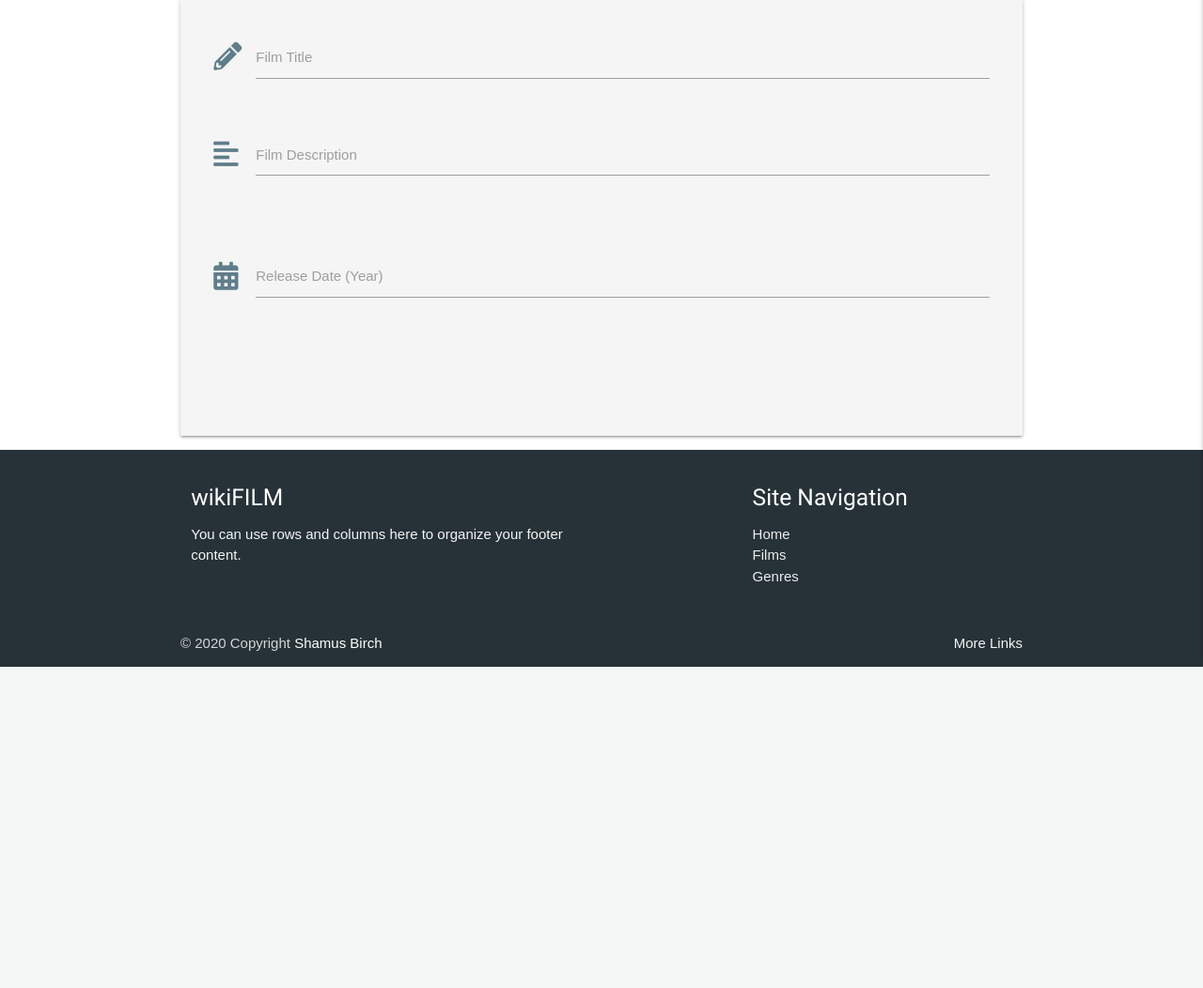
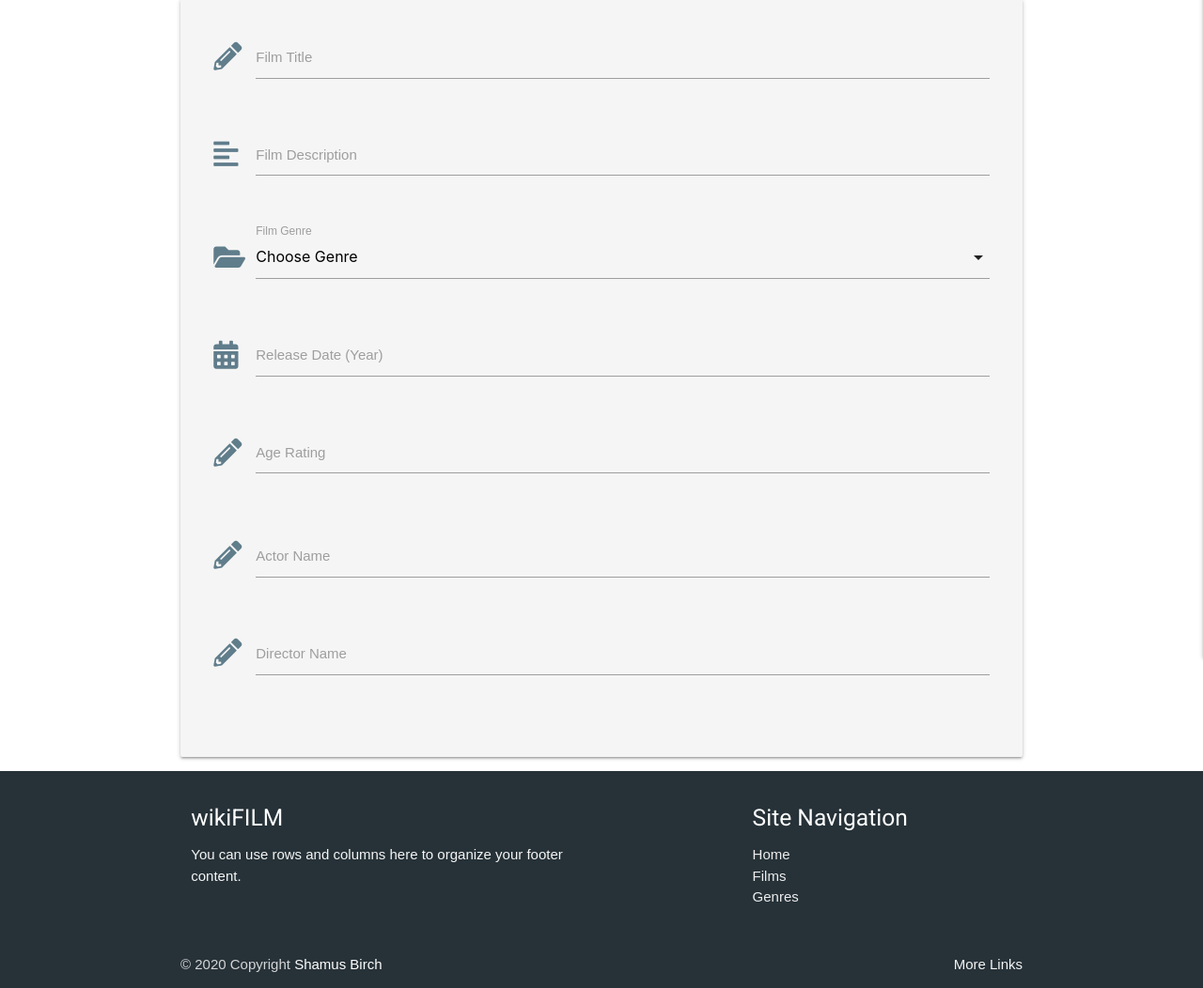
Before and after one commit to shaamuus/wikifilm, a Flask app: page /add_film in a window 1280 px wide. Shown: the part 160-1212 px from the top of the page at 94% size. Before the commit the page ends 870 px from the top, so only its background shows below. Run offline with Flask 2, Linux system fonts and the light colour scheme; data that the repository does not hold is empty; some libraries are stand-ins or nearby versions.

Commit message:
add genre dropdown and complete form inputs

```diff
--- a/app.py
+++ b/app.py
@@ -26,7 +26,8 @@ def get_films():
 
 @app.route("/add_film")
 def add_film():
-    return render_template("add_film.html")
+    genres = mongo.db.genres.find().sort("genre_name", 1)
+    return render_template("add_film.html", genres=genres)
 
 
 if __name__ == "__main__":
--- a/static/js/script.js
+++ b/static/js/script.js
@@ -1,5 +1,6 @@
  $(document).ready(function(){
     $(".sidenav").sidenav({edge: "right"});
+    $('select').formSelect();
     $('.datepicker').datepicker({
         format: "yyyy",
         minDate: 01-01-1900,
--- a/templates/add_film.html
+++ b/templates/add_film.html
@@ -25,7 +25,16 @@
             </div>
             <!-- Genre Name -->
             <div class="row">
-
+                <div class="input-field col s12">
+                    <i class="fas fa-folder-open prefix blue-grey-text lighten-3"></i>
+                    <select id="genre_name" name="genre_name" class="validate" required>
+                        <option value="" disabled selected>Choose Genre</option>
+                        {% for genre in genres %}
+                            <option value="{{ genre.genre_name }}">{{ genre.genre_name }}</option>
+                        {% endfor %}
+                    </select>
+                    <label for="genre_name">Film Genre</label>
+                </div>
             </div>
             <!-- Release Date -->
             <div class="row">
@@ -37,15 +46,30 @@
             </div>
             <!-- Age Restriction -->
             <div class="row">
-
+                <div class="input-field col s12">
+                    <i class="fas fa-pencil-alt prefix blue-grey-text lighten-3"></i>
+                    <textarea id="age_restriction" name="age_restriction" minlength="1" maxlength="5"
+                        class="materialize-textarea validate" required></textarea>
+                    <label for="age_restriction">Age Rating</label>
+                </div>
             </div>
             <!-- Actor Name -->
             <div class="row">
-
+                <div class="input-field col s12">
+                    <i class="fas fa-pencil-alt prefix blue-grey-text lighten-3"></i>
+                    <input id="actor_name" name="actor_name" minlength="3" maxlength="50"
+                        type="text" class="validate" required>
+                    <label for="actor_name">Actor Name</label>
+                </div>
             </div>
             <!-- Director Name -->
             <div class="row">
-
+                <div class="input-field col s12">
+                    <i class="fas fa-pencil-alt prefix blue-grey-text lighten-3"></i>
+                    <input id="director_name" name="director_name" minlength="3" maxlength="50"
+                        type="text" class="validate" required>
+                    <label for="director_name">Director Name</label>
+                </div>
             </div>
              <!-- secret pin -->
             <div class="row">
```
